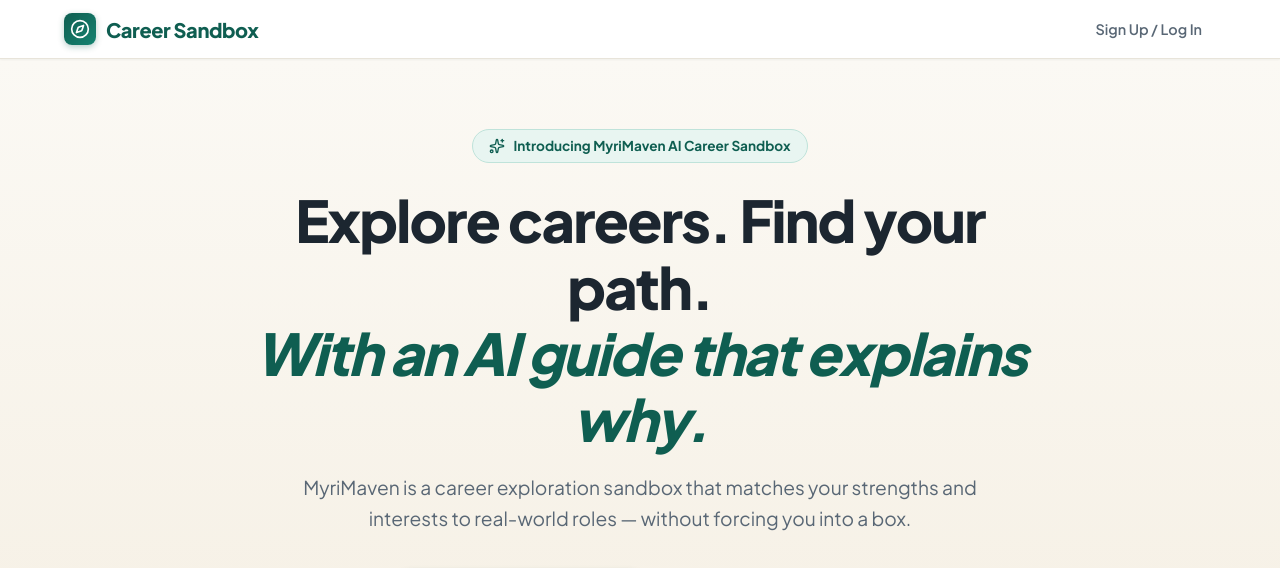
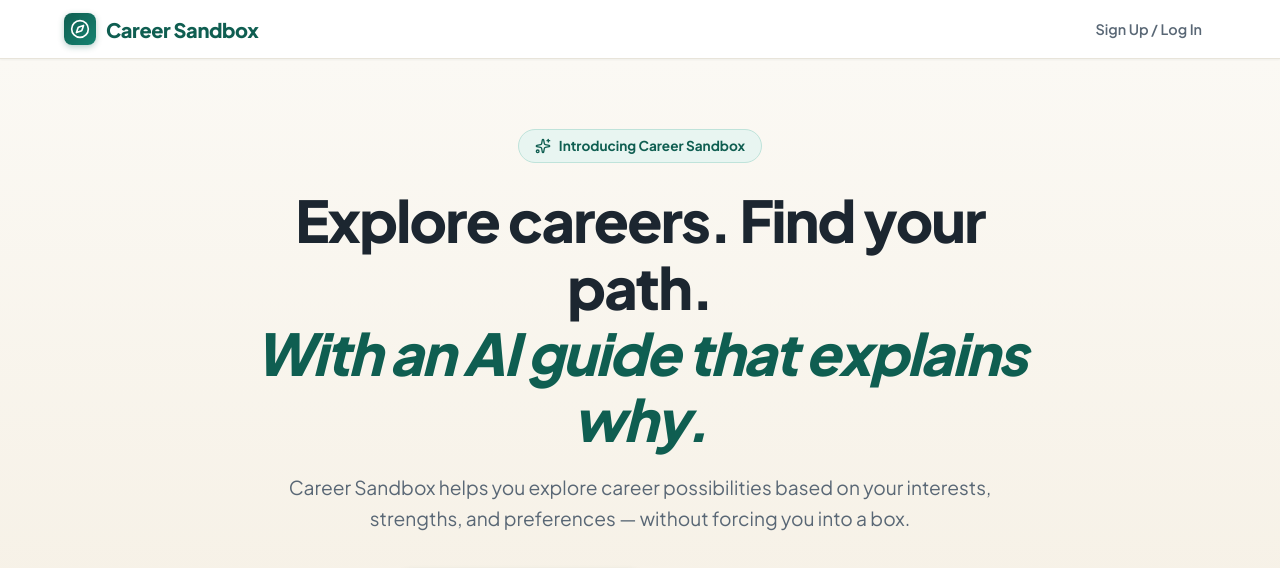
Before and after one commit to hcrew003-cpu/MyriMaven-final-project-, a Next.js app: page / in a window 1280 px wide. Shown: the top 568 px of the page. Built offline with nearby package versions, Linux system fonts and the light colour scheme; no server answers; a web font is replaced by a local one.

Commit message:
Update landing page branding to Career Sandbox
Updated text to simplify branding and clarify purpose.

```diff
--- a/src/components/LandingView.tsx
+++ b/src/components/LandingView.tsx
@@ -39,7 +39,7 @@
             marginBottom: '24px'
           }}>
             <Sparkles size={16} />
-            <span>Introducing MyriMaven AI Career Sandbox</span>
+            <span>Introducing Career Sandbox</span>
           </div>
 
           <h1 style={{
@@ -61,7 +61,7 @@
             maxWidth: '720px',
             margin: '0 auto 36px'
           }}>
-            MyriMaven is a career exploration sandbox that matches your strengths and interests to real-world roles — without forcing you into a box.
+            Career Sandbox helps you explore career possibilities based on your interests, strengths, and preferences — without forcing you into a box.
           </p>
 
           <div style={{ display: 'flex', gap: '16px', justifyContent: 'center', flexWrap: 'wrap' }}>
```
